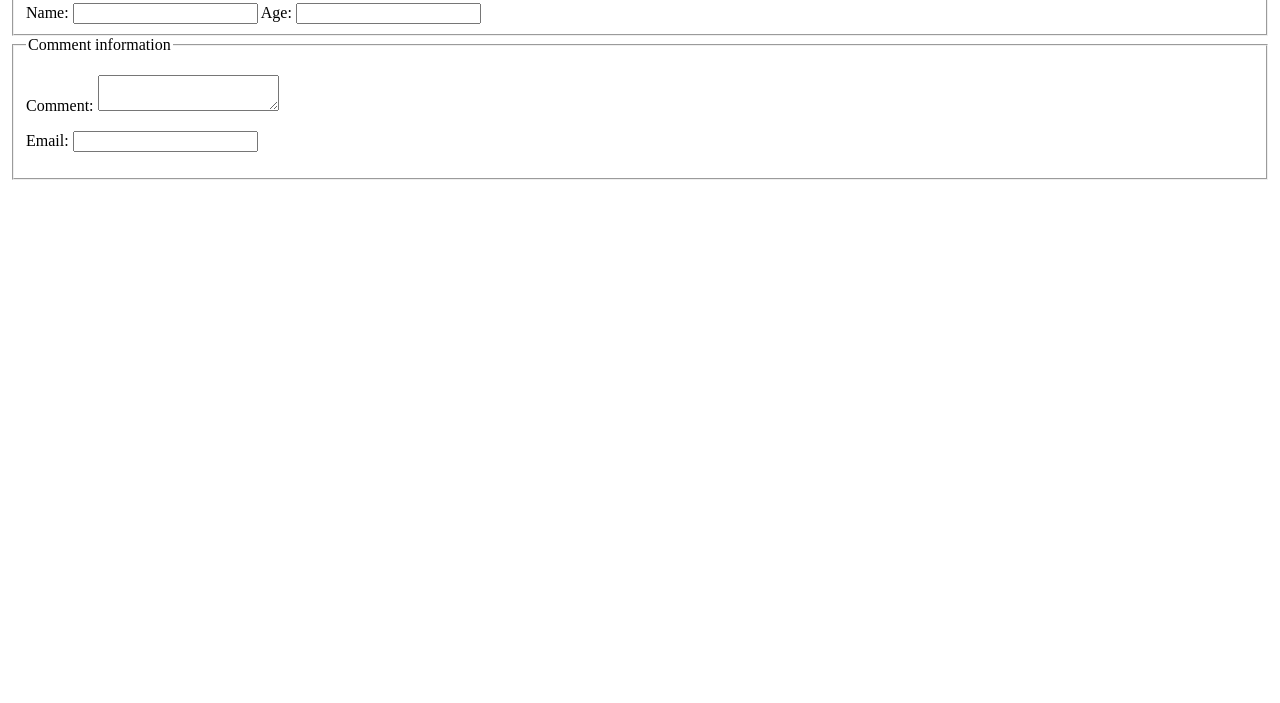
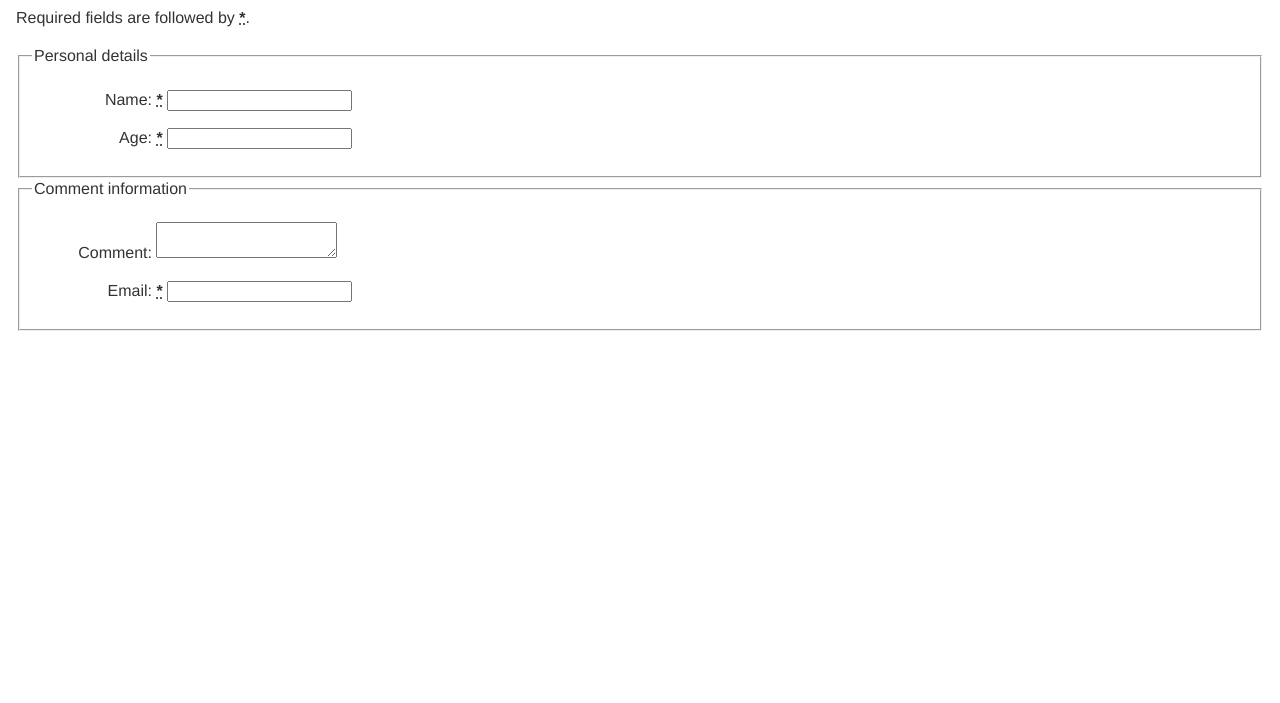
Before and after one commit to JarekCh/Forms, a plain HTML site: page form_structure_task/index.html in a window 1280 px wide. Shown: the part 97-800 px from the top of the page. Drawn offline with Linux system fonts and the light colour scheme.

Commit message:
Add fix in html add basic css

```diff
--- a/form_structure_task/index.html
+++ b/form_structure_task/index.html
@@ -4,25 +4,30 @@
     <meta charset="UTF-8">
     <meta http-equiv="X-UA-Compatible" content="IE=edge">
     <meta name="viewport" content="width=device-width, initial-scale=1.0">
-    <title>Document</title>
+    <link rel="stylesheet" href="./style.css">
+    <title>Form Structure Task</title>
 </head>
 <body>
     <form>
-        <legend
         <h1>Task</h1>
         <p>Required fields are followed by <strong><abbr title="required">*</abbr></strong>.</p>
         <section>
             <fieldset>
                 <legend>Personal details</legend>
+                <p>
                     <label for="name">
                         <span>Name:</span>
+                        <strong><abbr title="required">*</abbr></strong>
                     <input type="text" id="name" name="name">
                     </label>
-
+                </p>
+                <p>
                     <label for="age">
                         <span>Age:</span>
+                        <strong><abbr title="required">*</abbr></strong>
                         <input type="number" id="age" name="age">
                     </label>
+                </p>
             </fieldset>
             <fieldset>
                 <legend>Comment information</legend>
@@ -35,12 +40,12 @@
                 <p>
                     <label for="email">
                         <span>Email:</span>
+                        <strong><abbr title="required">*</abbr></strong>
                         <input type="email" id="email" name="email">
                     </label>
                 </p>
             </fieldset>
         </section>
       </form>
-
 </body>
 </html>
--- /dev/null
+++ b/form_structure_task/style.css
@@ -0,0 +1,17 @@
+body {
+    background-color: #fff;
+    color: #333;
+    font: 1em / 1.4 Helvetica Neue, Helvetica, Arial, sans-serif;
+    padding: 1em;
+    margin: 0;
+}
+
+* {
+    box-sizing: border-box;
+}
+
+label span {
+    display: inline-block;
+    width: 120px;
+    text-align: right;
+}
```
Also changed, not shown: payment_form/style.css (deleted). Lines whose indentation alone changed are shown as unchanged.
